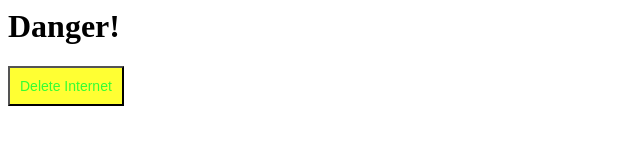
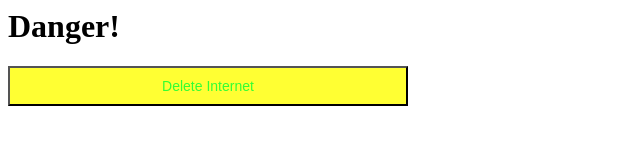
Before and after one commit to whathappenedman/whathappenedman.github.io, a plain HTML site: page index.html in a window 1280 px wide. Shown: the whole page, without its empty margins (0-640 px from the left). Drawn offline with Linux system fonts and the light colour scheme.

Commit message:
Update index.html

```diff
--- a/index.html
+++ b/index.html
@@ -5,12 +5,13 @@
     background-color: #FFFF33;
     font-size: 14px;
     padding: 10px;
+    width:50vmin;
   }
   </style>
 </head>
 <body>
   <header>
-    <h1>Danger!</h1>
+    <h1 style="width:50vmin;">Danger!</h1>
   </header>
   <button>Delete Internet</button>
 </body>
```
